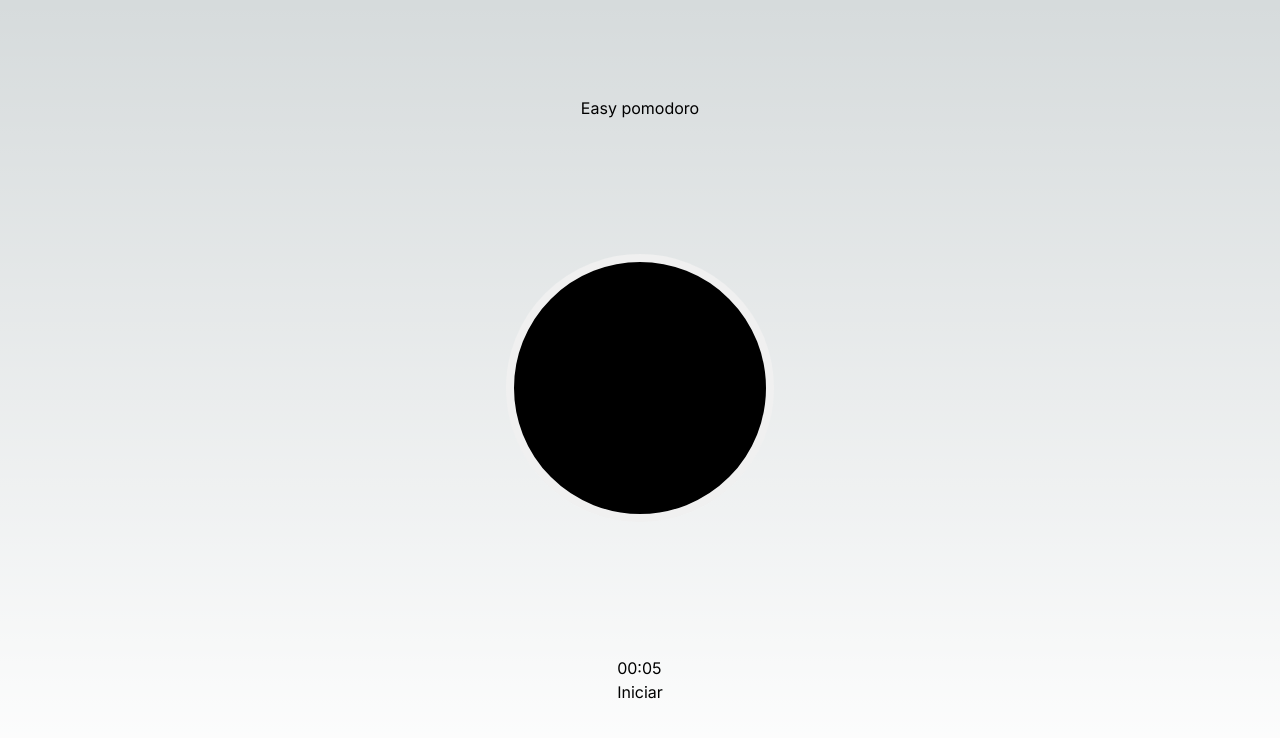
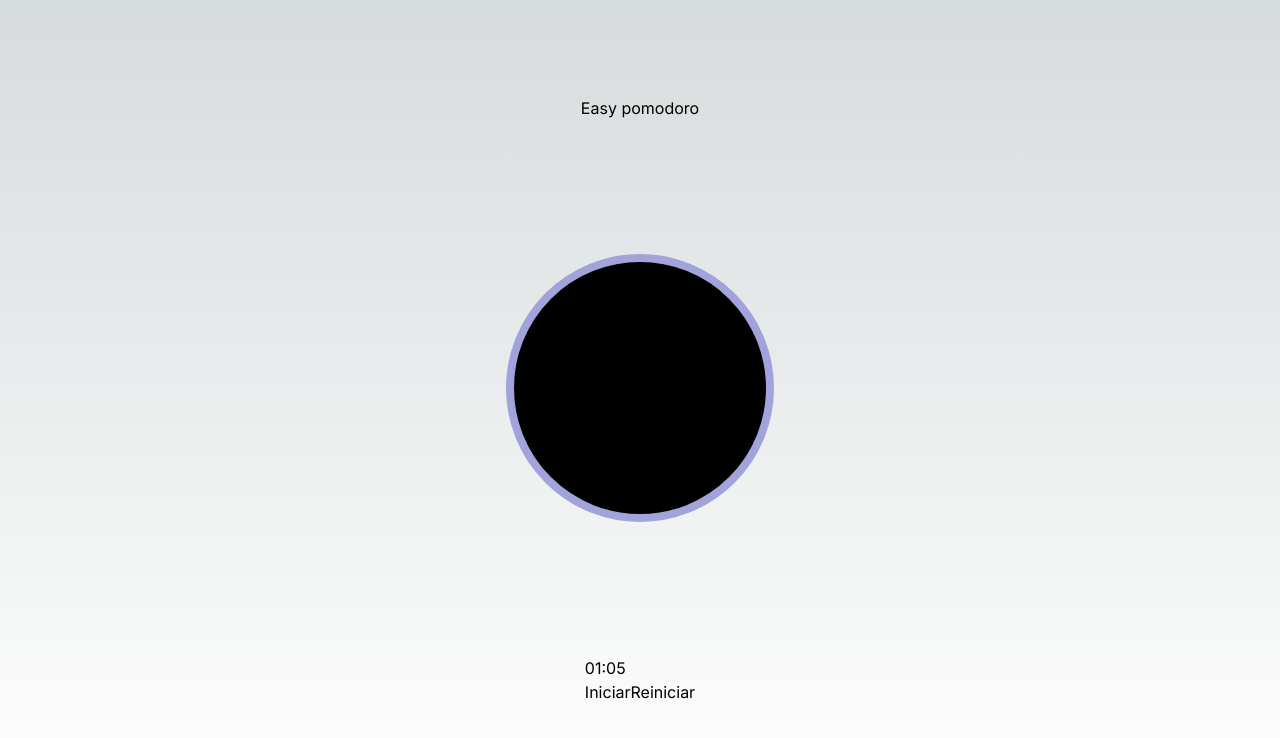
Before and after one commit to ferutizi/easy-pomodoro, a Next.js app: page / in a window 1280 px wide. Shown: the top 738 px of the page. Built offline with nearby package versions, Linux system fonts and the light colour scheme.

Commit message:
custom variable css for animation-duration, function totaTime in seconds, useMemo

```diff
--- a/src/app/components/Timer.css
+++ b/src/app/components/Timer.css
@@ -5,16 +5,17 @@
 }
 
 .progress__circle {
-    stroke: blue;
+    stroke: rgb(76, 76, 185);
     stroke-width: 5px;
     stroke-dasharray: 0 100;
     transform: rotate(-90deg);
     transform-origin: 50%;
-    animation: progress 12s linear forwards;
+    animation: progress linear forwards;
+    animation-duration: var(--totalTime);
 }
 
 .base__circle {
-    stroke: #f0f0f0;
+    stroke: hsl(240, 44%, 75%);
     stroke-width: 8px;
     stroke-dasharray: 100 100;
     transform: rotate(-90deg);
--- a/src/app/components/Timer.tsx
+++ b/src/app/components/Timer.tsx
@@ -1,13 +1,23 @@
 'use client'
 
 import './Timer.css'
-import {useState, useEffect} from 'react';
+import {useState, useEffect, useMemo} from 'react';
+import 'react';
+
+declare module 'react' {
+    interface CSSProperties {
+        [key: `--${string}`]: string | number
+    }
+}
 
 export default function Timer() {
-    const [minutes, setMinutes] = useState<number>(0);
+    const [minutes, setMinutes] = useState<number>(1);
     const [seconds, setSeconds] = useState<number>(5);
     const [isRunning, setIsRunning] = useState<boolean>(false);
-    const [circleProgress, setCircleProgress] = useState<boolean>(false)
+    const [circleProgress, setCircleProgress] = useState<boolean>(false);
+    const [totalTime, setTotalTime] = useState<number>(() => minutes * 60 + seconds);
+/*
+    setTotalTime(useMemo(() => minutes * 60 + seconds, [])); */
 
     useEffect(() => {
         if(isRunning) {
@@ -30,12 +40,20 @@ export default function Timer() {
         }
     }, [minutes, seconds, isRunning]);
 
+    const reset = () => {
+      setTotalTime(10)
+      console.log(totalTime)
+      setMinutes(0)
+      setSeconds(10)
+      setCircleProgress(false)
+    }
+
     return (
       <>
         <svg width="300" height="300">
           <circle className='base__circle' r="130" cx="50%" cy="50%" pathLength="100" />
           { circleProgress ?
-            <circle className='progress__circle' r="124" cx="50%" cy="50%" pathLength="100" />
+            <circle style={{"--totalTime": `${totalTime}s`}} className='progress__circle' r="124" cx="50%" cy="50%" pathLength="100" />
             : null
           }
         </svg>
@@ -44,6 +62,7 @@ export default function Timer() {
             {minutes.toString().padStart(2, '0')}:{seconds.toString().padStart(2, '0')}
           </p>
           <button type='button' onClick={()=> {setIsRunning(true), setCircleProgress(true)}}>Iniciar</button>
+          <button type='button' onClick={()=> reset()}>Reiniciar</button>
         </div>
       </>
     );
```
